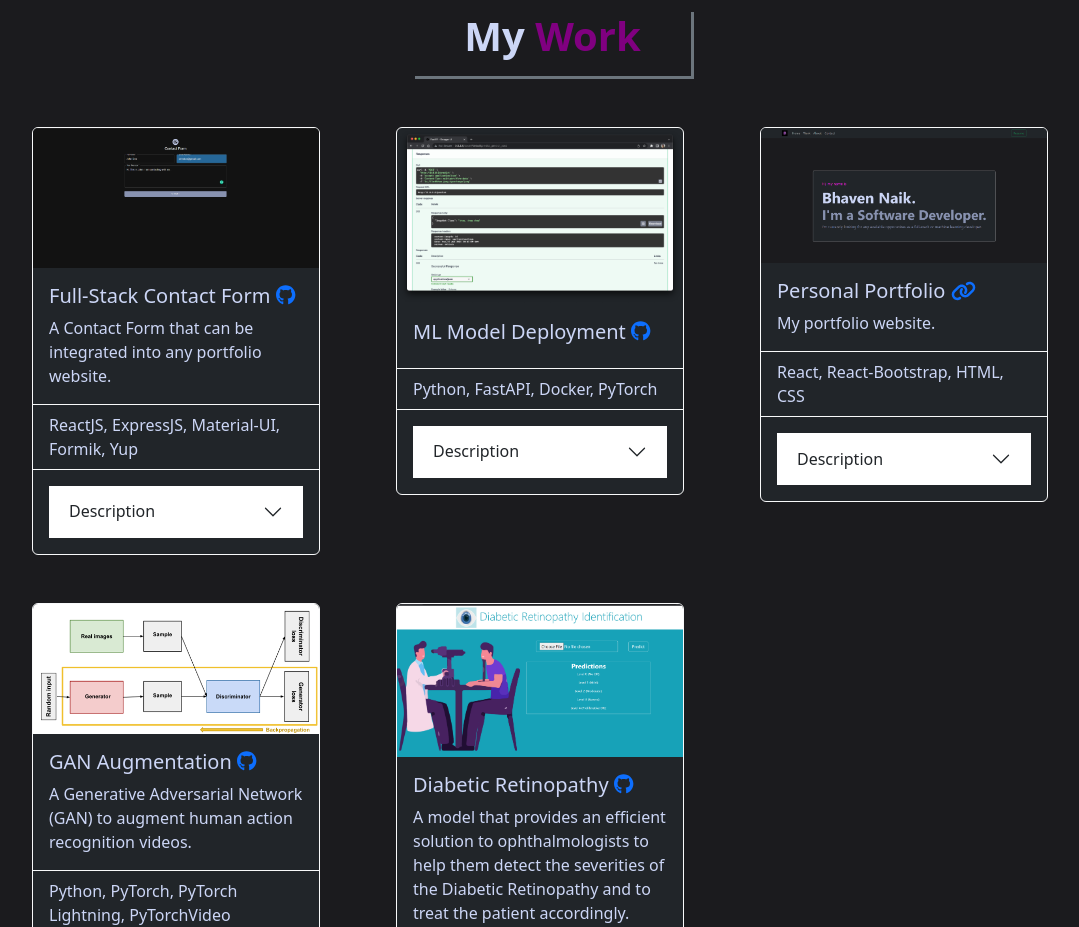
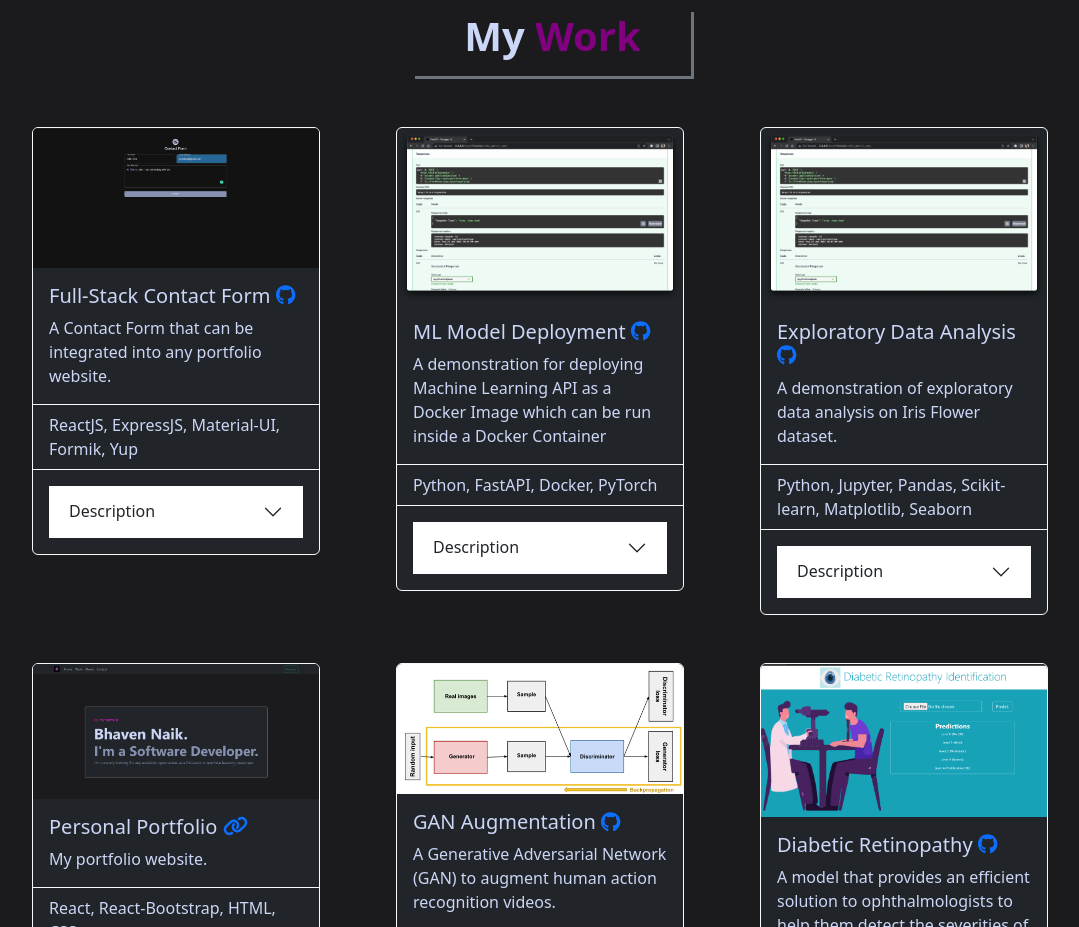
Before and after one commit to bhaven123/my-react-portfolio, a React (Create React App) app: page / in a window 1280 px wide. Shown: the part 860-1787 px from the top of the page, without its empty margins (86-1165 px from the left). Built offline with nearby package versions, Linux system fonts and the light colour scheme.

Commit message:
added more projects

```diff
--- a/src/components/pages/Work.js
+++ b/src/components/pages/Work.js
@@ -110,7 +110,10 @@ const Work = () => {
                     <FontAwesomeIcon icon={faGithub} />
                   </Card.Link>
                 </Card.Title>
-                <Card.Text></Card.Text>
+                <Card.Text>
+                  A demonstration for deploying Machine Learning API as a Docker
+                  Image which can be run inside a Docker Container
+                </Card.Text>
               </Card.Body>
               <ListGroup className="list-group-flush">
                 <ListGroup.Item
@@ -144,6 +147,55 @@ const Work = () => {
                           style={{ color: "#ccd6f6" }}
                         >
                           Created Docker Image for deployment.
+                        </ListGroup.Item>
+                      </ListGroup>
+                    </Accordion.Body>
+                  </Accordion.Item>
+                </Accordion>
+              </Card.Body>
+            </Card>
+          </Col>
+
+          <Col>
+            <Card border="light" bg="dark" style={{ width: "18rem" }}>
+              <Card.Img variant="top" src={modelDeployImage} />
+              <Card.Body>
+                <Card.Title>
+                  Exploratory Data Analysis{" "}
+                  <Card.Link
+                    href="https://github.com/bhaven123/exploratory-data-analysis"
+                    target="_blank"
+                    rel="noreferrer"
+                  >
+                    <FontAwesomeIcon icon={faGithub} />
+                  </Card.Link>
+                </Card.Title>
+                <Card.Text>
+                  A demonstration of exploratory data analysis on Iris Flower
+                  dataset.
+                </Card.Text>
+              </Card.Body>
+              <ListGroup className="list-group-flush">
+                <ListGroup.Item
+                  variant="dark"
+                  className="bg-dark"
+                  style={{ color: "#ccd6f6" }}
+                >
+                  Python, Jupyter, Pandas, Scikit-learn, Matplotlib, Seaborn
+                </ListGroup.Item>
+              </ListGroup>
+              <Card.Body>
+                <Accordion flush>
+                  <Accordion.Item eventKey="0">
+                    <Accordion.Header>Description</Accordion.Header>
+                    <Accordion.Body>
+                      <ListGroup>
+                        <ListGroup.Item
+                          className="bg-dark"
+                          style={{ color: "#ccd6f6" }}
+                        >
+                          Performed EDA on the Iris Flower dataset using Python
+                          and Jupyter Notebook.
                         </ListGroup.Item>
                       </ListGroup>
                     </Accordion.Body>
```
